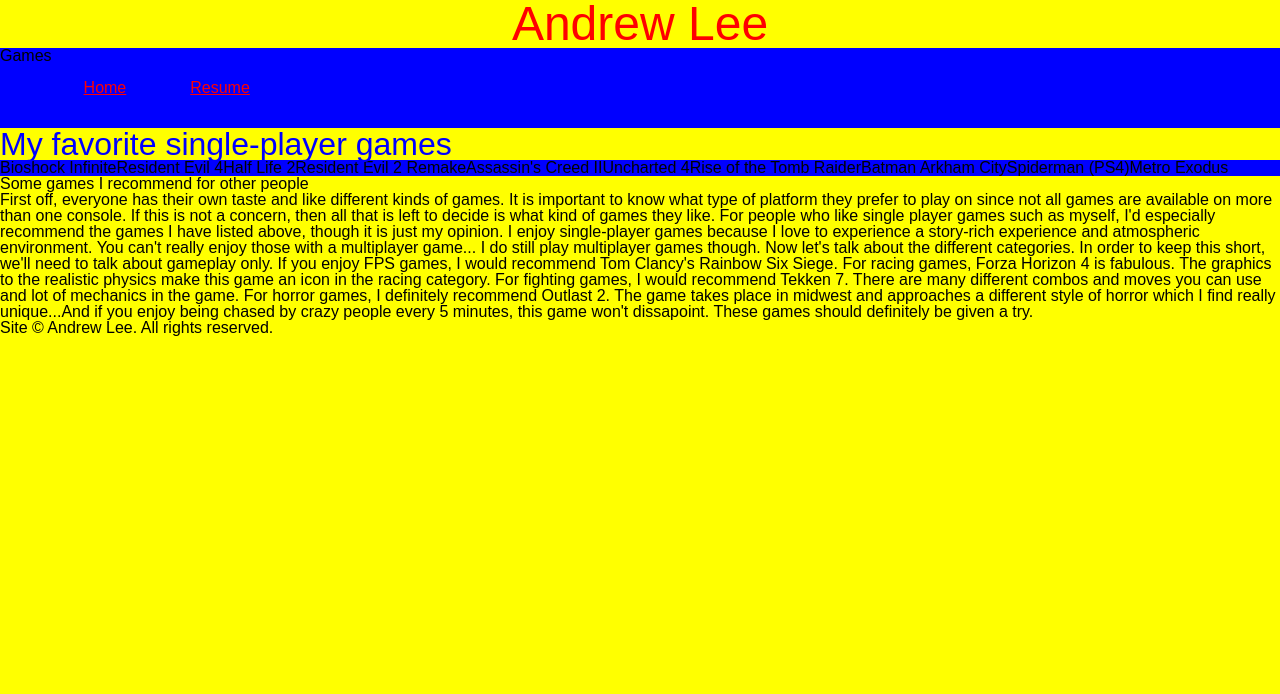
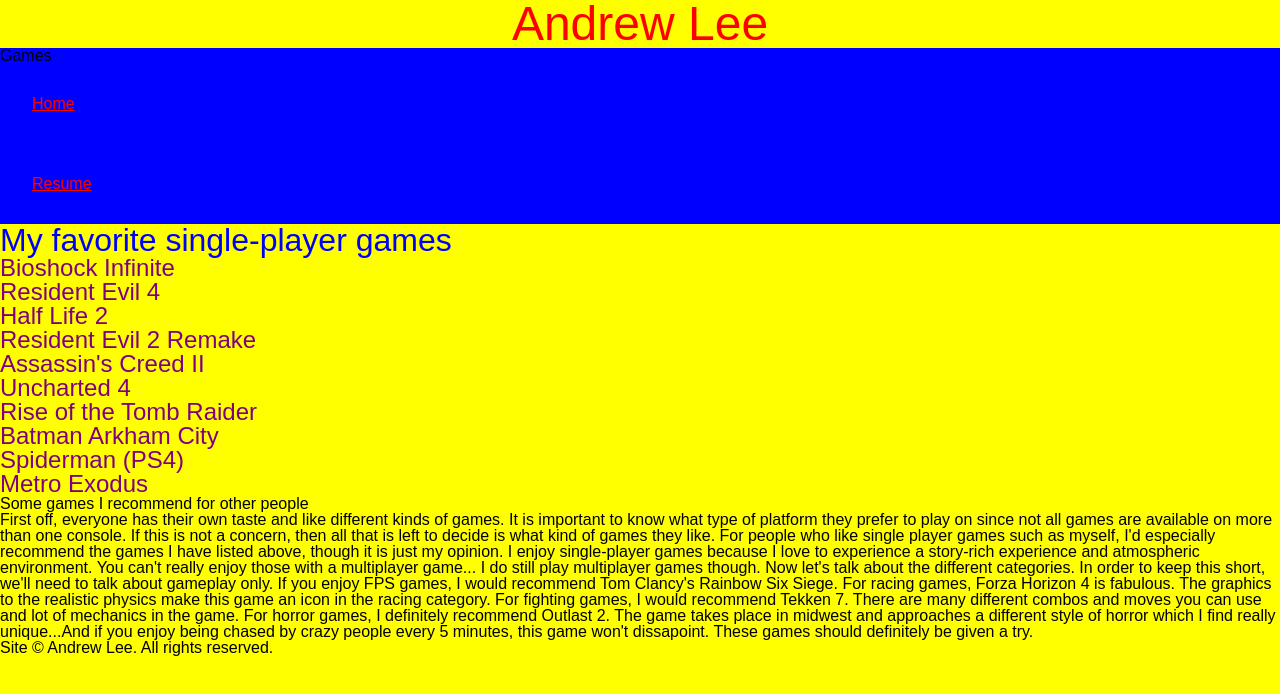
Before and after one commit to andlee5/project-two, a plain HTML site: page games.html in a window 1280 px wide. Drawn offline with Linux system fonts and the light colour scheme.

Commit message:
Set font size and color for game list

```diff
--- a/games.html
+++ b/games.html
@@ -13,9 +13,7 @@
         overflow: hidden;
         background-color: blue;
       }
-      li {
-        float: left;
-      }
+
       li a {
         display: block;
         color: red;
@@ -40,7 +38,7 @@
 
     <main id="content">
       <h2>My favorite single-player games</h2>
-        <ul>
+        <ul class ="a">
           <li>Bioshock Infinite</li>
           <li>Resident Evil 4</li>
           <li>Half Life 2</li>
--- a/screen.css
+++ b/screen.css
@@ -49,3 +49,9 @@ h2 {
   color: blue;
   font-size: 200%;
 }
+#game-page
+ul.a {
+  font-size: 1.5em;
+  background-color: yellow;
+  color: purple;
+}
```
